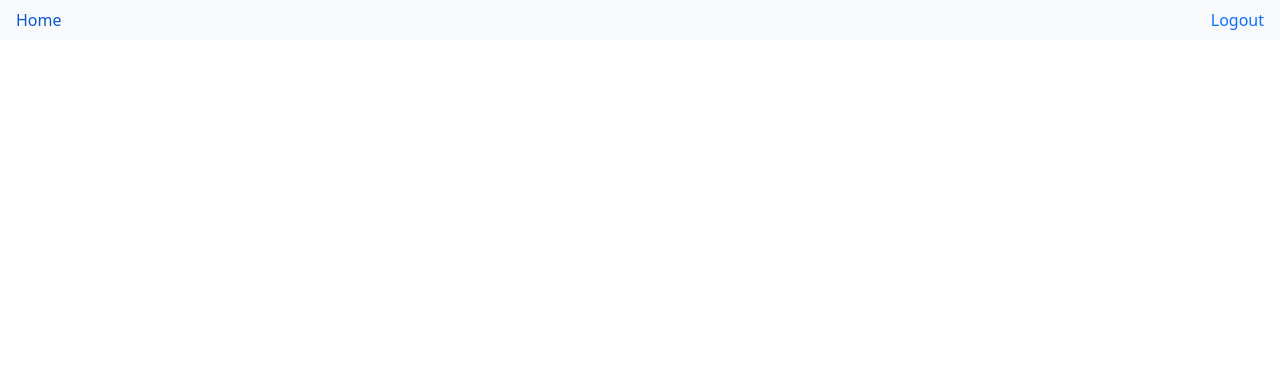
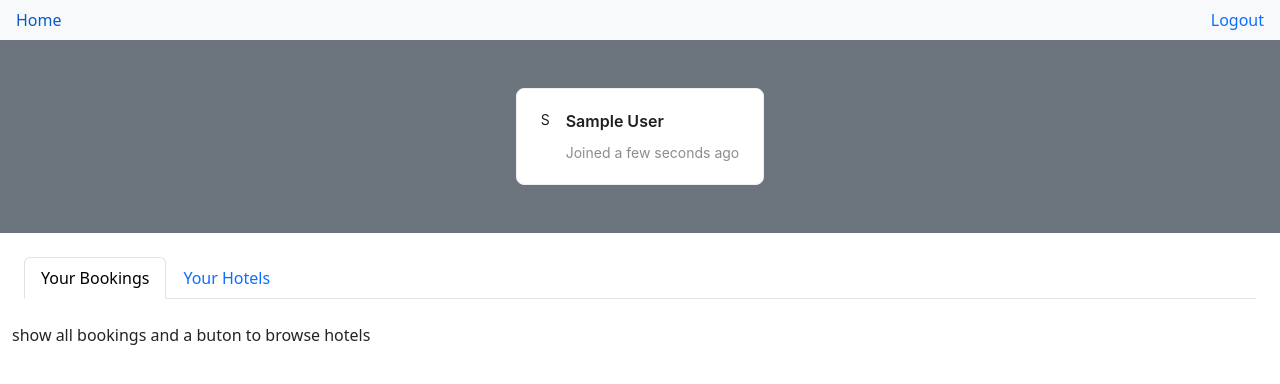
Before and after one commit to gautamKandpal/repo-hotelBookingsMarketPlace, a React (Create React App) app in the folder frontend/: page /dashboard in a window 1280 px wide. Before the commit this address had no page. Shown: the top 384 px of the page. Built offline with nearby package versions, Linux system fonts and the light colour scheme; sample sign-in values are in the browser's storage.

Commit message:
feat- added connectNav and dasboard, dasboardSeller page

```diff
--- a/frontend/package.json
+++ b/frontend/package.json
@@ -3,11 +3,14 @@
   "version": "0.1.0",
   "private": true,
   "dependencies": {
+    "@ant-design/icons": "^5.5.1",
     "@reduxjs/toolkit": "^2.2.7",
     "@testing-library/jest-dom": "^5.17.0",
     "@testing-library/react": "^13.4.0",
     "@testing-library/user-event": "^13.5.0",
+    "antd": "^5.21.1",
     "axios": "^1.7.7",
+    "moment": "^2.30.1",
     "react": "^18.3.1",
     "react-dom": "^18.3.1",
     "react-redux": "^7.2.2",
--- a/frontend/src/App.js
+++ b/frontend/src/App.js
@@ -3,8 +3,11 @@ import Register from "./auth/Register";
 import Home from "./booking/Home";
 import { BrowserRouter as Router, Routes, Route } from "react-router-dom";
 import TopNav from "./components/TopNav";
+import Dashboard from "./user/Dashboard";
 import { ToastContainer } from "react-toastify";
 import "react-toastify/dist/ReactToastify.css";
+import PrivateRoute from "./components/PrivateRoutes";
+import DashboardSeller from "./user/DashboardSeller";
 
 function App() {
   return (
@@ -16,6 +19,22 @@ function App() {
         <Route path="/" element={<Home />} />
         <Route path="/login" element={<Login />} />
         <Route path="/register" element={<Register />} />
+        <Route
+          path="/dashboard"
+          element={
+            <PrivateRoute>
+              <Dashboard />
+            </PrivateRoute>
+          }
+        />
+        <Route
+          path="/dashboard/seller"
+          element={
+            <PrivateRoute>
+              <DashboardSeller />
+            </PrivateRoute>
+          }
+        />
       </Routes>
     </Router>
   );
--- /dev/null
+++ b/frontend/src/components/ConnectNav.jsx
@@ -0,0 +1,25 @@
+import React from "react";
+import { useSelector } from "react-redux";
+import { Card, Avatar } from "antd";
+import moment from "moment";
+
+const { Meta } = Card;
+
+function ConnectNav() {
+  // const auth  = useSelector((state) => state.auth)
+  const { auth } = useSelector((state) => ({ ...state }));
+  const { user } = auth;
+  return (
+    <div className="d-flex justify-content-around">
+      <Card>
+        <Meta
+          avatar={user.name[0]}
+          title={user.name}
+          description={`Joined ${moment(user.createdAt).fromNow()}`}
+        />
+      </Card>
+    </div>
+  );
+}
+
+export default ConnectNav;
--- /dev/null
+++ b/frontend/src/components/DashboardNav.jsx
@@ -0,0 +1,30 @@
+import React from "react";
+import { Link } from "react-router-dom";
+
+function DashboardNav() {
+  const active = window.location.pathname;
+  //   console.log(active);
+
+  return (
+    <ul className="nav nav-tabs">
+      <li className="nav-item">
+        <Link
+          className={`nav-link ${active === "/dashboard" && "active"}`}
+          to="/dashboard"
+        >
+          Your Bookings
+        </Link>
+      </li>
+      <li className="nav-item">
+        <Link
+          className={`nav-link ${active === "/dashboard/seller" && "active"}`}
+          to="/dashboard/seller"
+        >
+          Your Hotels
+        </Link>
+      </li>
+    </ul>
+  );
+}
+
+export default DashboardNav;
--- /dev/null
+++ b/frontend/src/components/PrivateRoutes.jsx
@@ -0,0 +1,10 @@
+import { Navigate } from "react-router-dom";
+import { useSelector } from "react-redux";
+
+const PrivateRoute = ({ children }) => {
+  const auth = useSelector((state) => state.auth);
+  console.log(auth);
+  return auth && auth.token ? children : <Navigate to="/login" />;
+};
+
+export default PrivateRoute;
--- a/frontend/src/components/TopNav.jsx
+++ b/frontend/src/components/TopNav.jsx
@@ -1,6 +1,7 @@
 import { Link } from "react-router-dom";
 import { useSelector, useDispatch } from "react-redux";
 import { useNavigate } from "react-router-dom";
+import { toast } from "react-toastify";
 
 const TopNav = () => {
   const dispatch = useDispatch();
@@ -13,6 +14,7 @@ const TopNav = () => {
       payload: null,
     });
     window.localStorage.removeItem("auth");
+    toast.success("Logout Successfully");
     navigate("/login");
   };
 
--- a/frontend/src/index.js
+++ b/frontend/src/index.js
@@ -1,9 +1,10 @@
 import React from "react";
 import ReactDOM from "react-dom/client";
 import "./index.css";
+// import "antd/dist/antd.css";
+import "antd/dist/reset.css";
 import App from "./App";
 import reportWebVitals from "./reportWebVitals";
-// import { configureStore, combineReducers } from "redux";
 import { configureStore } from "@reduxjs/toolkit";
 import { Provider } from "react-redux";
 import { composeWithDevTools } from "redux-devtools-extension";
--- /dev/null
+++ b/frontend/src/user/Dashboard.jsx
@@ -0,0 +1,23 @@
+import React from "react";
+import DashboardNav from "../components/DashboardNav";
+import ConnectNav from "../components/ConnectNav";
+
+function Dashboard() {
+  return (
+    <>
+      <div className="container-fluid bg-secondary p-5">
+        <ConnectNav />
+      </div>
+
+      <div className="container-fluid p-4">
+        <DashboardNav />
+      </div>
+
+      <div className="container-fluid">
+        <p>show all bookings and a buton to browse hotels </p>
+      </div>
+    </>
+  );
+}
+
+export default Dashboard;
--- /dev/null
+++ b/frontend/src/user/DashboardSeller.jsx
@@ -0,0 +1,23 @@
+import React from "react";
+import DashboardNav from "../components/DashboardNav";
+import ConnectNav from "../components/ConnectNav";
+
+function DashboardSeller() {
+  return (
+    <>
+      <div className="container-fluid bg-secondary p-5">
+        <ConnectNav />
+      </div>
+
+      <div className="container-fluid p-4">
+        <DashboardNav />
+      </div>
+
+      <div className="container-fluid">
+        <p>show all hotels user have posted </p>
+      </div>
+    </>
+  );
+}
+
+export default DashboardSeller;
```
Also changed, not shown: 1 other file (tests, documents, lock files or other folders).
